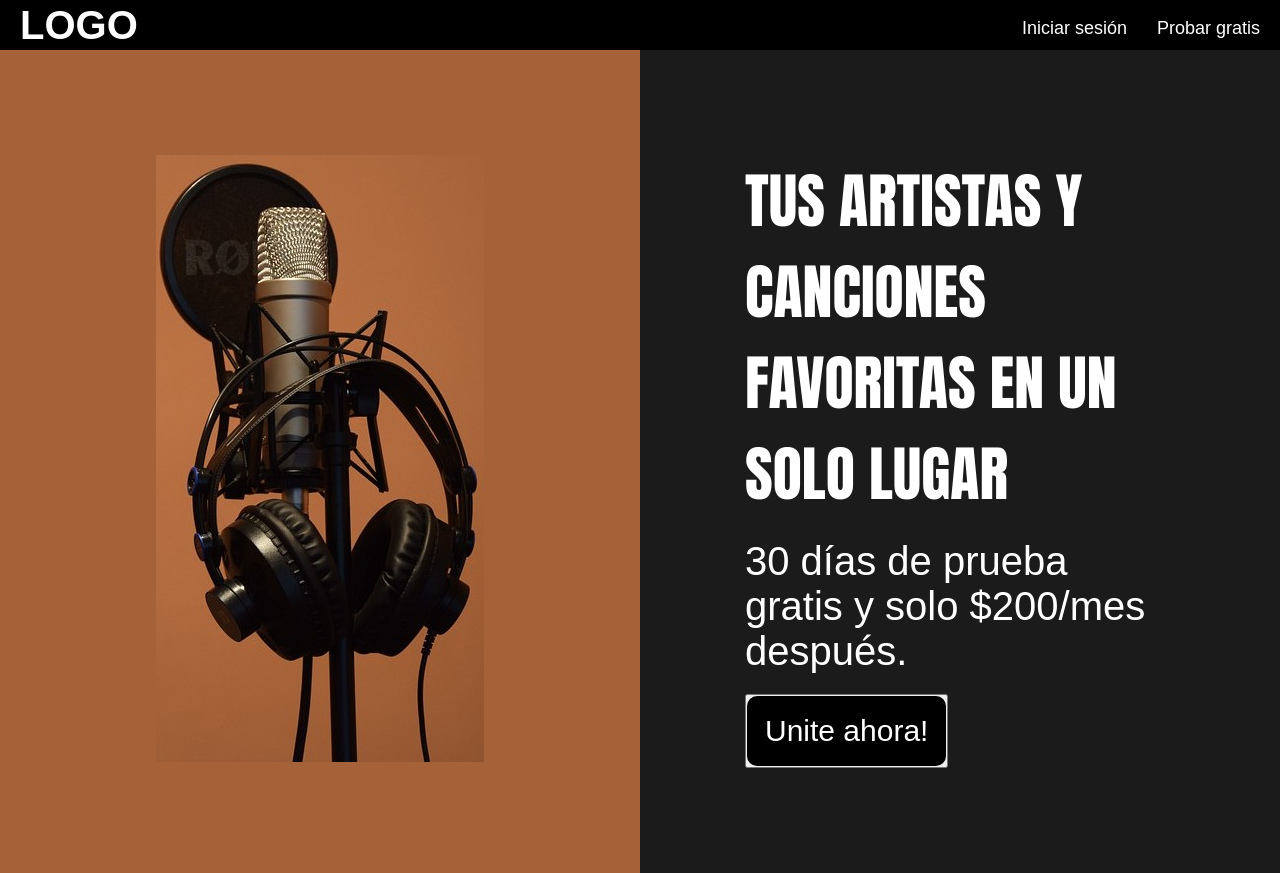
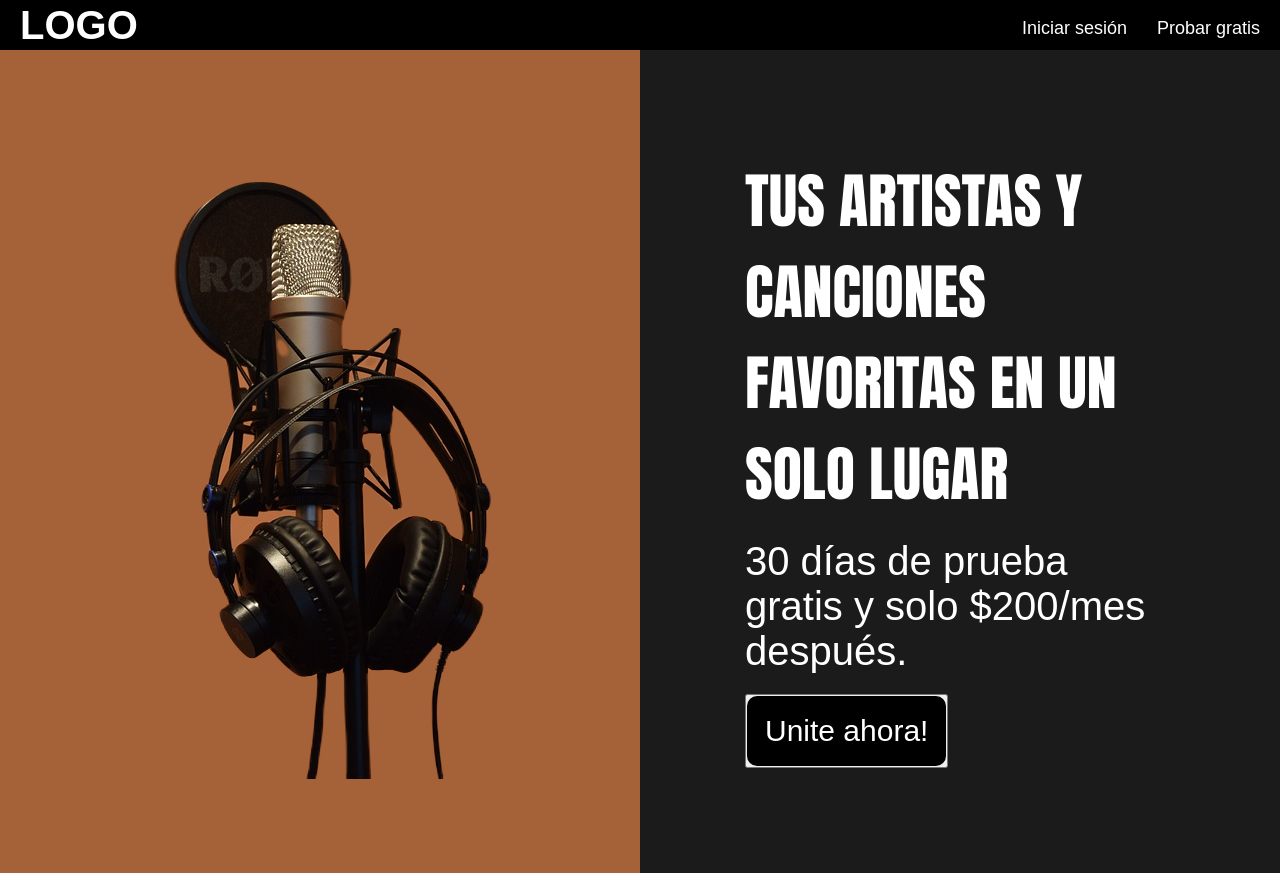
Before and after one commit to EstebanVillagra/PreEntrega3Villagra, a plain HTML site: page index.html in a window 1280 px wide. Drawn offline with Linux system fonts and the light colour scheme.

Commit message:
Cambio en el imagen de fondo pag index

```diff
--- a/index.html
+++ b/index.html
@@ -31,7 +31,7 @@
 
 
     <Section id="sectionindex1">
-        <div id="div1index"><img src="./images/microfono1.jpg" alt=""></div>
+        <div id="div1index"><img src="./images/microfono2.png" alt=""></div>
     </Section>
 
     <section id="sectionindex2">
```
Also changed, not shown: images/microfono2.png (added).
